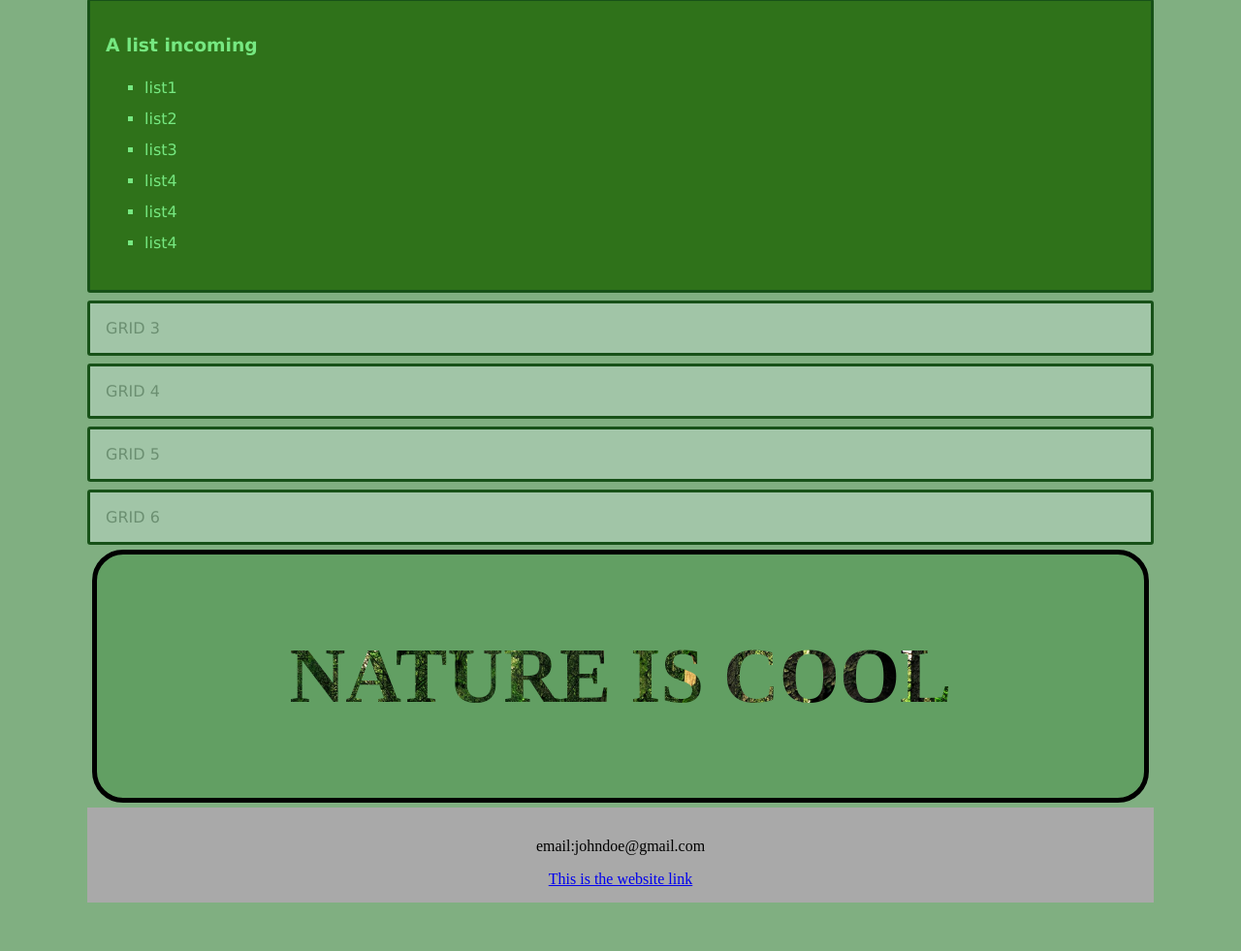
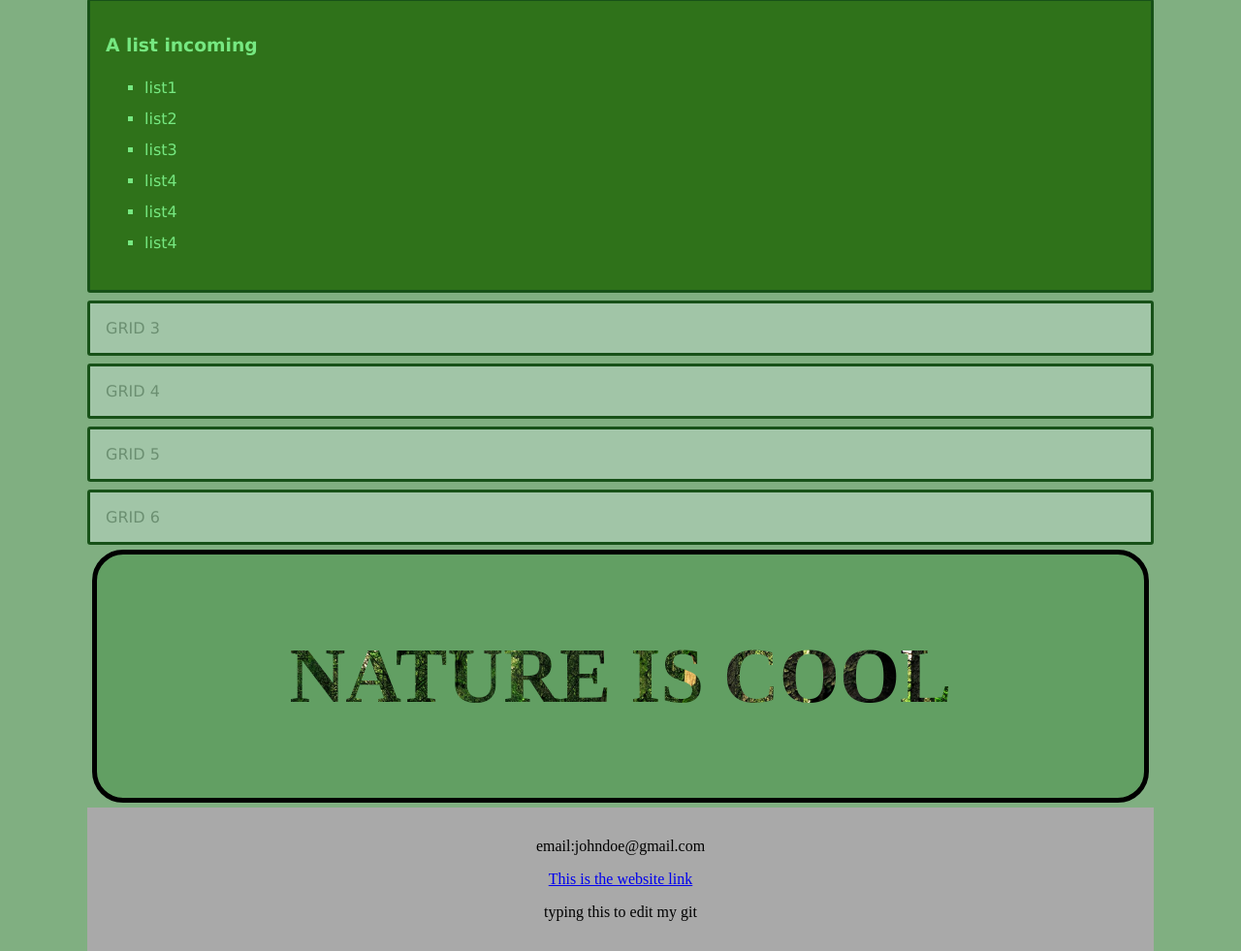
Before and after one commit to tomcat170701/test-repo, a plain HTML site: page index.html in a window 1280 px wide. Shown: the part 1029-2010 px from the top of the page at 97% size. Before the commit the page ends 1960 px from the top, so only its background shows below. Drawn offline with Linux system fonts and the light colour scheme; files that its build step writes are made by us from their sources; files whose address does not match are found by name.

Commit message:
changed index.html footer

```diff
--- a/index.html
+++ b/index.html
@@ -86,6 +86,8 @@
 	<footer>
 		<p>email:johndoe@gmail.com</p>
         <a href="file:///C:/Users/cheerankavil/Desktop/index.html">This is the website link</a>
+
+		<p>typing this to edit my git</p>
 	</footer>
 
  </body>
```
